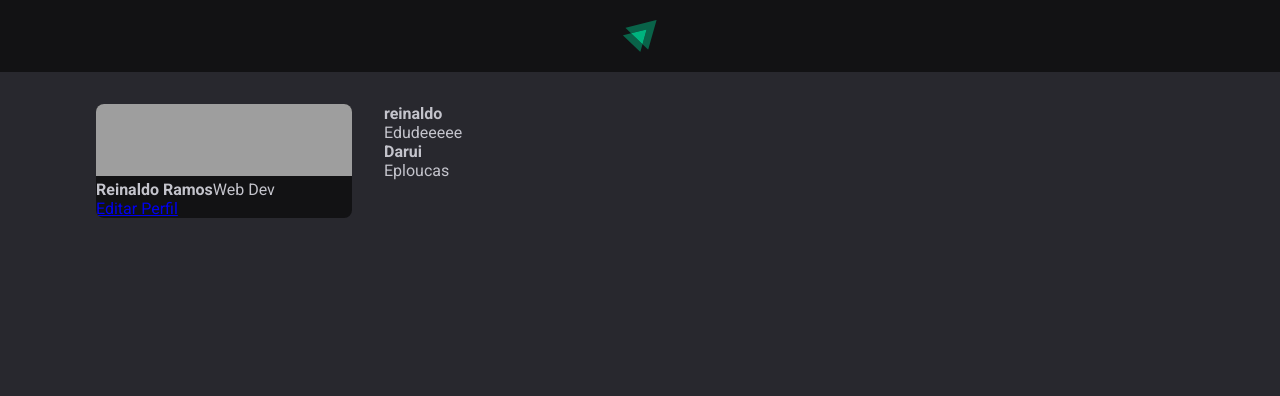
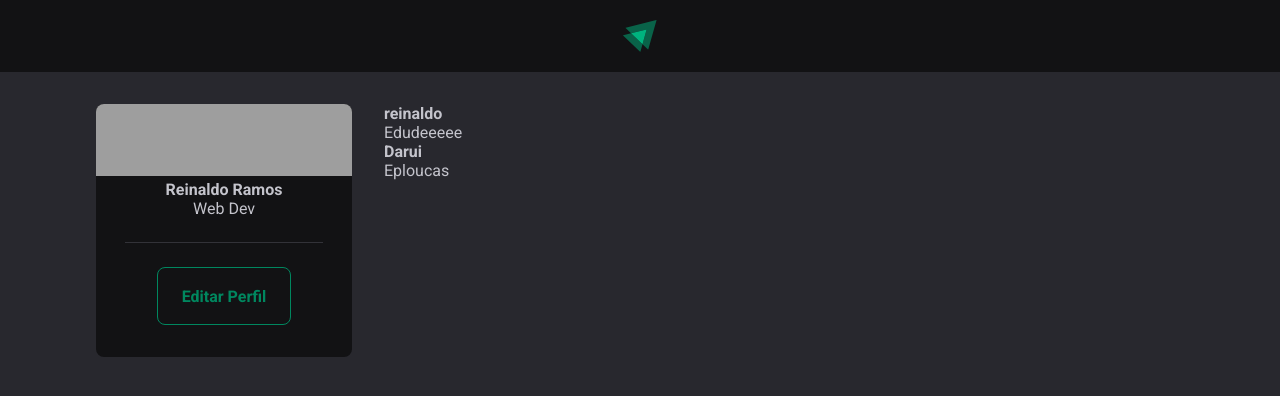
Before and after one commit to ReinaldoARamos/ignite-React, a React (Vite) app: page / in a window 1280 px wide. Shown: the top 396 px of the page. Built offline with nearby package versions, Linux system fonts and the light colour scheme; grey boxes are pictures that could not be loaded.

Commit message:
terminando de estilizar o botão da sidebar

```diff
--- a/src/components/Sidebar.jsx
+++ b/src/components/Sidebar.jsx
@@ -16,7 +16,7 @@ export function Sidebar() {
 
           <span>Web Dev</span>
 
-          <footer>
+          <footer className={styles.footer}>
             <a href="#">Editar Perfil</a>
           </footer>
         </div>
--- a/src/components/Sidebar.module.css
+++ b/src/components/Sidebar.module.css
@@ -9,3 +9,32 @@
     height: 72px;
     object-fit: cover; /*Impede a imagem de distorcer*/
 }
+
+.profile{
+    display: flex;
+    flex-direction: column;
+    align-items: center;
+}
+
+.footer{
+    border-top: 1px solid var(--grey-600);
+    margin-top: 1.5rem;
+    padding: 1.5rem/*cima*/ 2rem /*lados*/ 2rem/*baixo*/;
+
+}
+
+.footer a {
+    background: transparent;
+    color: var(--green-500);
+    border: 1px solid var(--green-500);
+    border-radius: 8px;
+    height: 58px;
+    padding: 0 1.5rem;
+    font-weight: bold;
+    display: block;
+    text-decoration: none;
+
+    display: flex;
+    align-items: center;
+    justify-content: center;
+}
```
